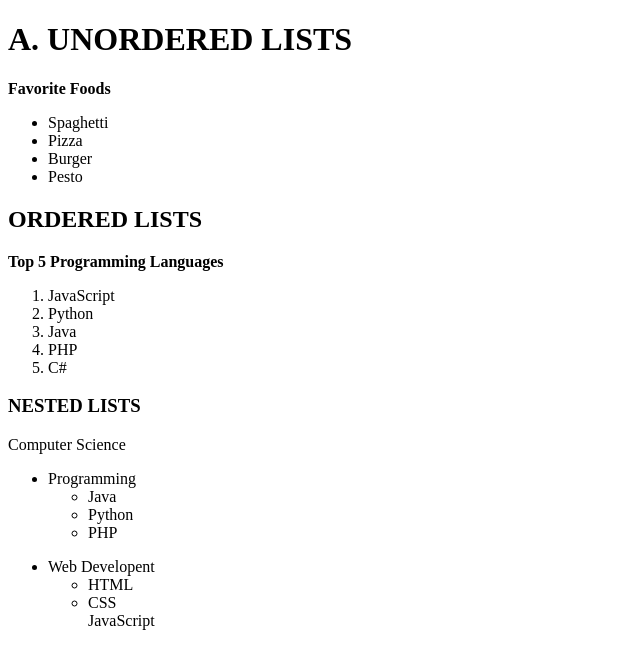
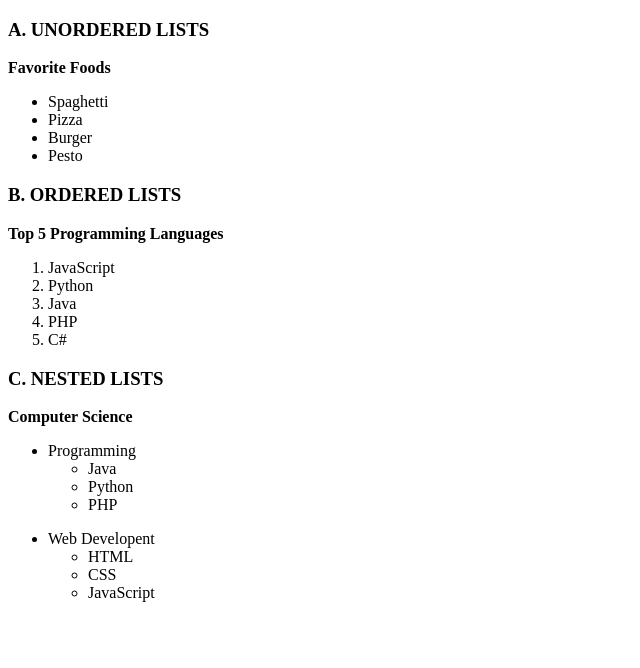
Before and after one commit to crislaurence1228-png/WebTech, a plain HTML site: page lists.html in a window 1280 px wide. Shown: the whole page, without its empty margins (0-640 px from the left). Drawn offline with Linux system fonts and the light colour scheme.

Commit message:
"Inital commit"

```diff
--- a/lists.html
+++ b/lists.html
@@ -1,6 +1,6 @@
 <!DOCTYPE html>
 
-<h1>A. UNORDERED LISTS</h1>
+<h3>A. UNORDERED LISTS</h1>
 
 <b>Favorite Foods</b>
 <ul>
@@ -10,7 +10,7 @@
 <li>Pesto</li>
 </ul>
 
-<h2>ORDERED LISTS</h2>
+<h3>B. ORDERED LISTS</h2>
 
 <b>Top 5 Programming Languages</b>
 <ol>
@@ -22,8 +22,8 @@
 
 </ol>
 
-<h3>NESTED LISTS</h3>
-<p>Computer Science</p>
+<h3>C. NESTED LISTS</h3>
+<b>Computer Science</b>
 
 <ul>
     <li>Programming
@@ -40,7 +40,7 @@
         <ul>
             <li>HTML</li>
             <li>CSS</li>
-            <l>JavaScript</l>
+            <li>JavaScript</li>
         </ul>
     </li>
 </ul>
```
